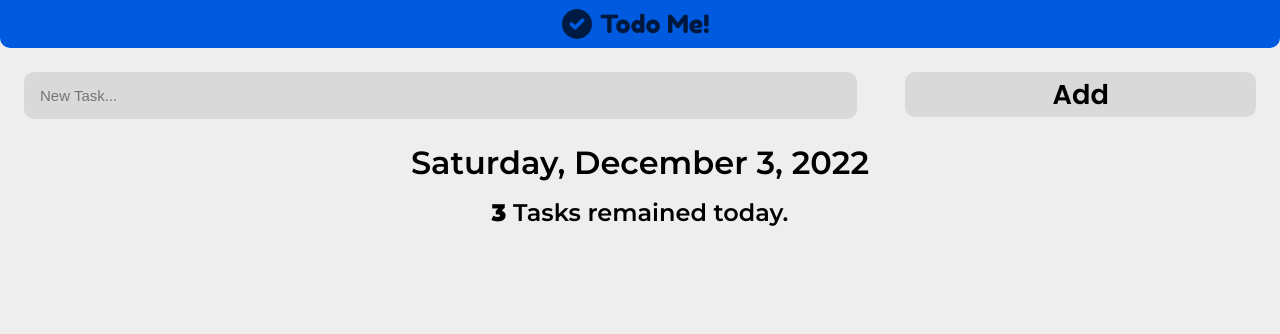
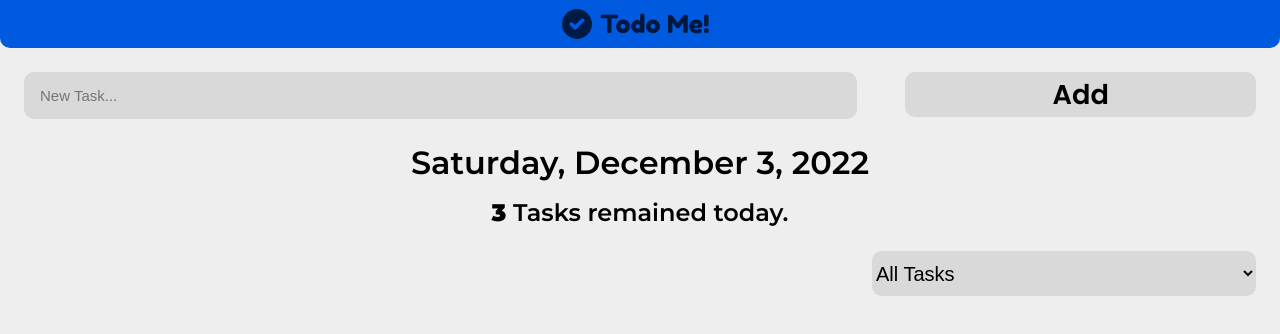
Before and after one commit to Vahidpro/todome, a React (Create React App) app: page / in a window 1280 px wide. Shown: the top 334 px of the page. Built offline with nearby package versions, Linux system fonts and the light colour scheme.

Commit message:
Added Filter selector UI

```diff
--- a/src/App.js
+++ b/src/App.js
@@ -1,4 +1,5 @@
 import "./App.css";
+import Filters from "./components/Filters/Filters";
 import Header from "./components/Header/Header";
 import Info from "./components/Information/Info";
 import TaskInput from "./components/InputSection/TaskInput";
@@ -9,6 +10,7 @@ function App() {
 			<Header></Header>
 			<TaskInput></TaskInput>
 			<Info></Info>
+			<Filters></Filters>
 		</div>
 	);
 }
--- /dev/null
+++ b/src/components/Filters/Filters.css
@@ -0,0 +1,17 @@
+.filter-container {
+	display: flex;
+	justify-content: flex-end;
+}
+.filter-selector {
+	background: #d9d9d9;
+	border-radius: 0.6rem;
+	font-family: "Arial";
+	font-style: normal;
+	font-weight: 500;
+	font-size: 1.25rem;
+	line-height: 17px;
+	margin: 1.5rem;
+	border: none;
+	width: 30%;
+	height: 45px;
+}
--- /dev/null
+++ b/src/components/Filters/Filters.js
@@ -0,0 +1,14 @@
+import "./Filters.css";
+const Filters = () => {
+	return (
+		<div className="filter-container">
+			<select className="filter-selector">
+				<option>All Tasks</option>
+				<option>Completed</option>
+				<option>Active</option>
+				<option>Delayed</option>
+			</select>
+		</div>
+	);
+};
+export default Filters;
```
